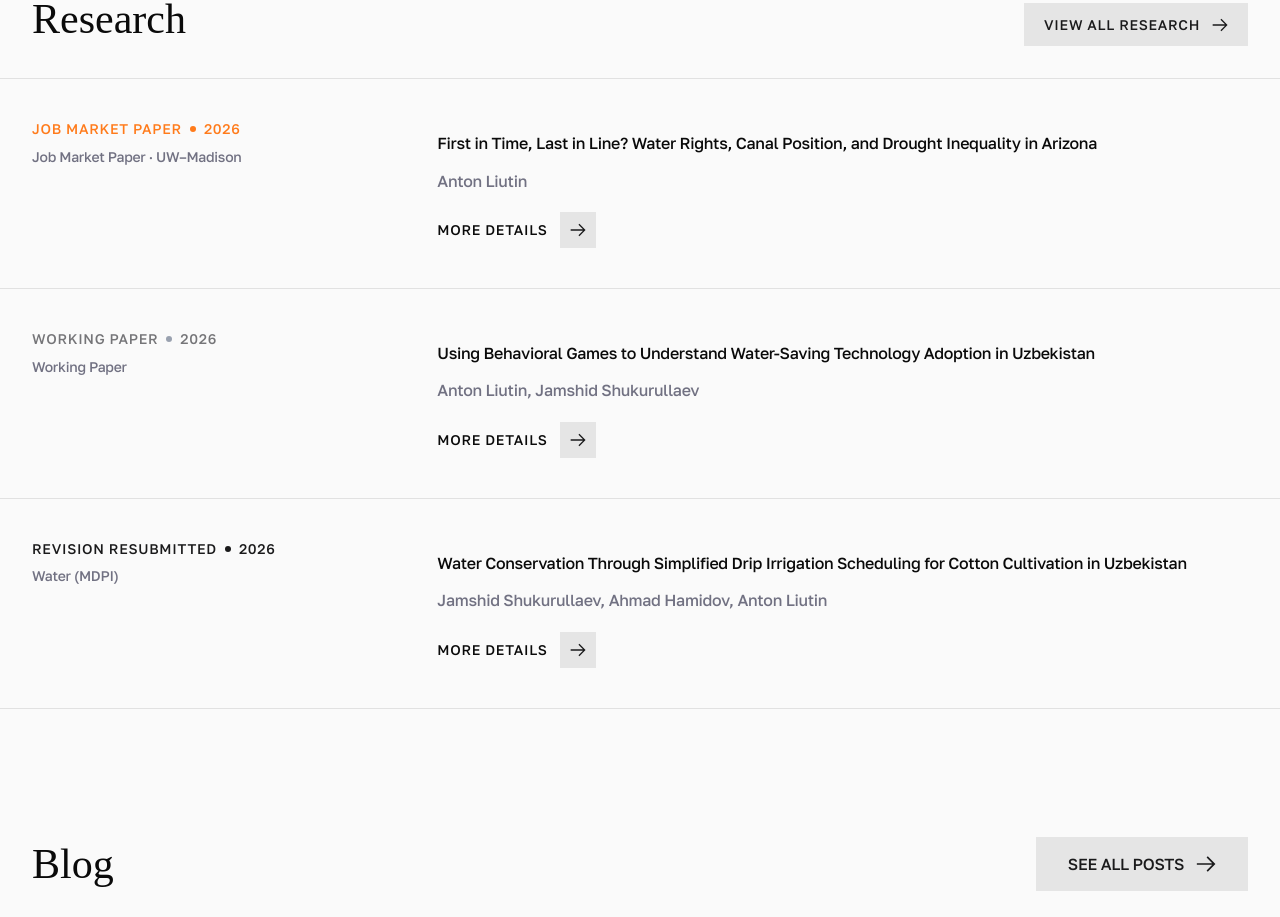
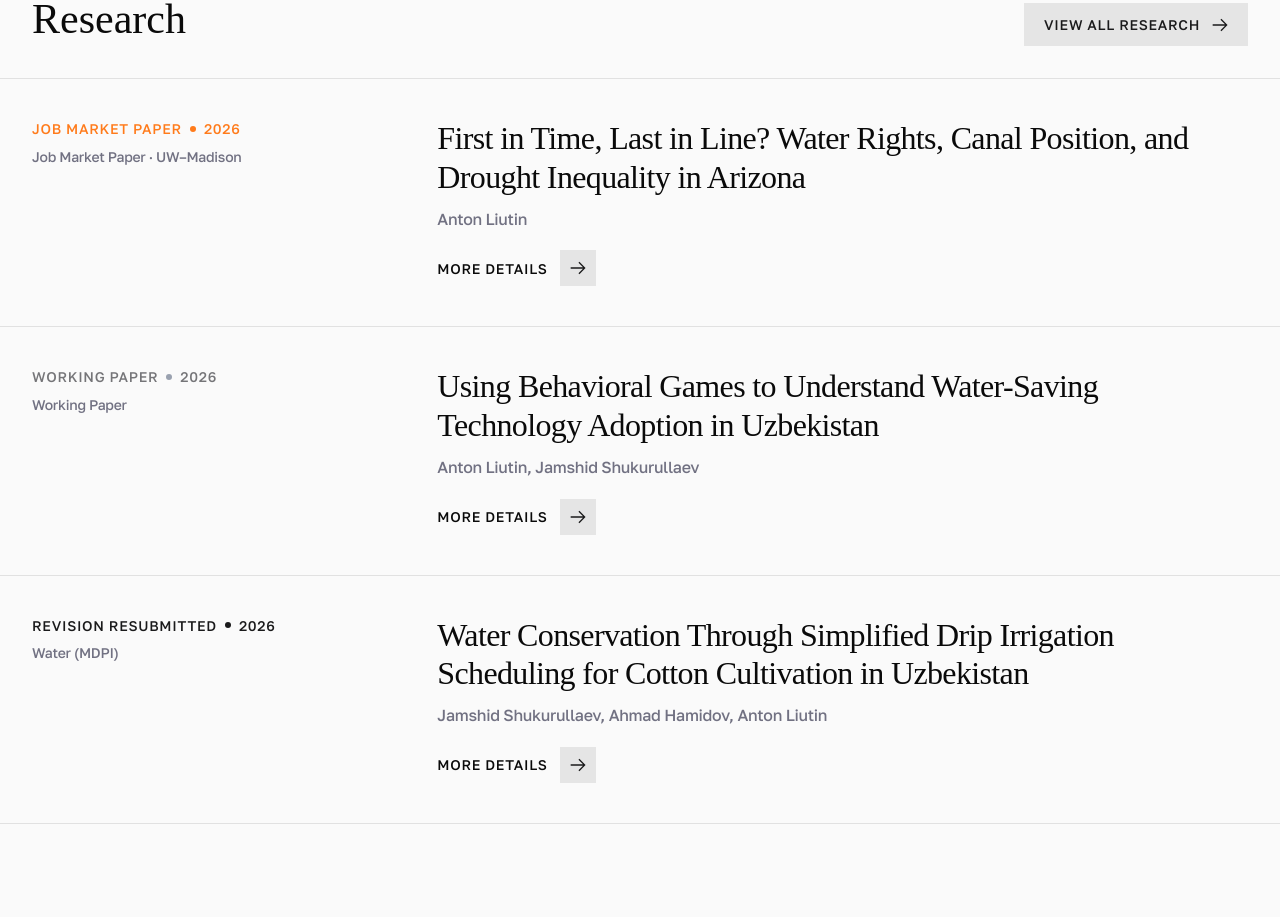
Before and after one commit to Aliutin/personal_website, a React (Vite) app: page / in a window 1280 px wide. Shown: the part 1600-2517 px from the top of the page. Built offline with nearby package versions, Linux system fonts and the light colour scheme; a web font is replaced by a local one.

Commit message:
Preserve typography in linked headings

```diff
--- a/src/styles/theme.css
+++ b/src/styles/theme.css
@@ -229,6 +229,15 @@
     letter-spacing: var(--text-ls);
     font-weight: var(--font-weight-medium);
   }
+
+  /* Links inside headings should keep the heading scale and typeface. */
+  h1 a, h2 a, h3 a {
+    font-family: inherit;
+    font-size: inherit;
+    line-height: inherit;
+    letter-spacing: inherit;
+    font-weight: inherit;
+  }
 }
 
 /* --- КЛАССЫ ДЛЯ КОМПОНЕНТОВ --- */
```
